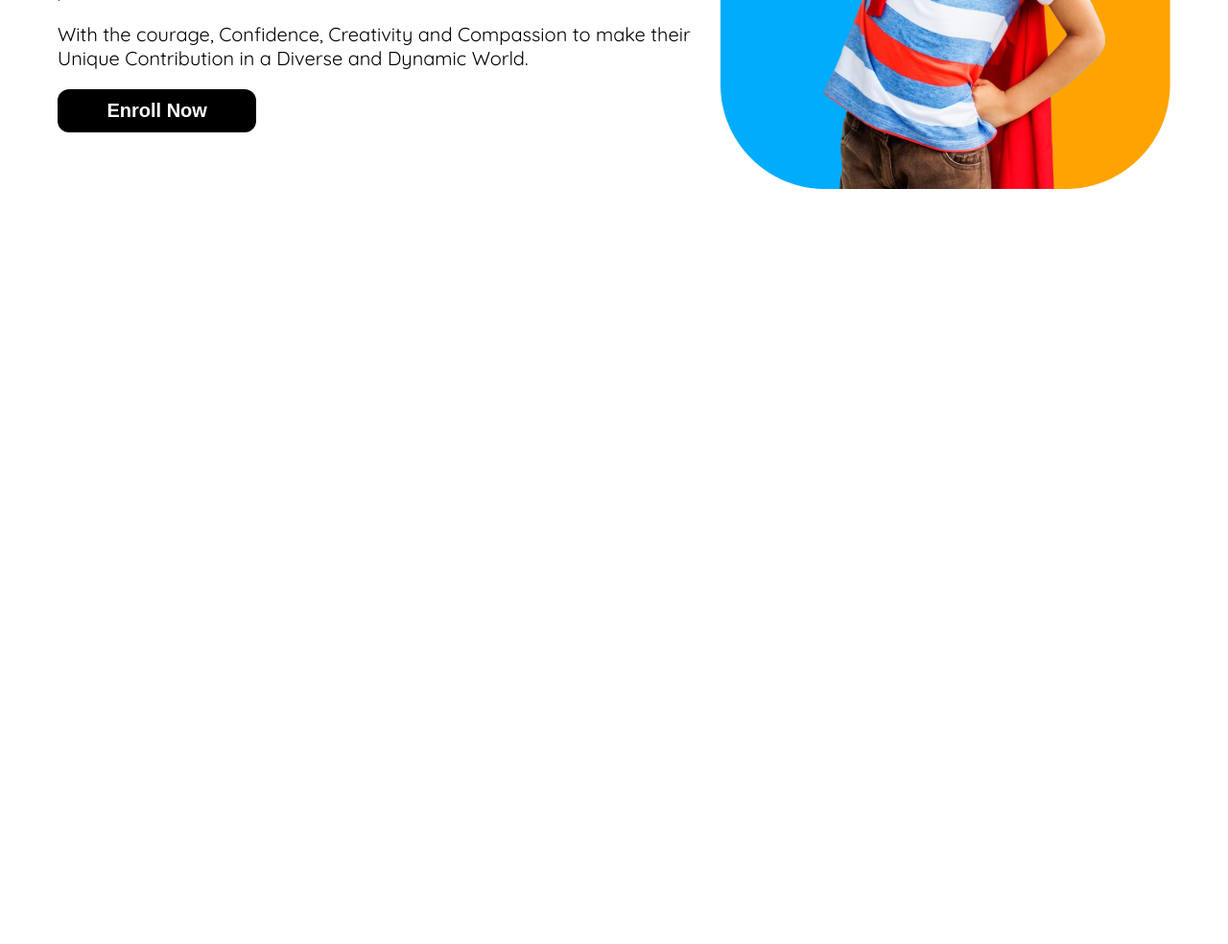
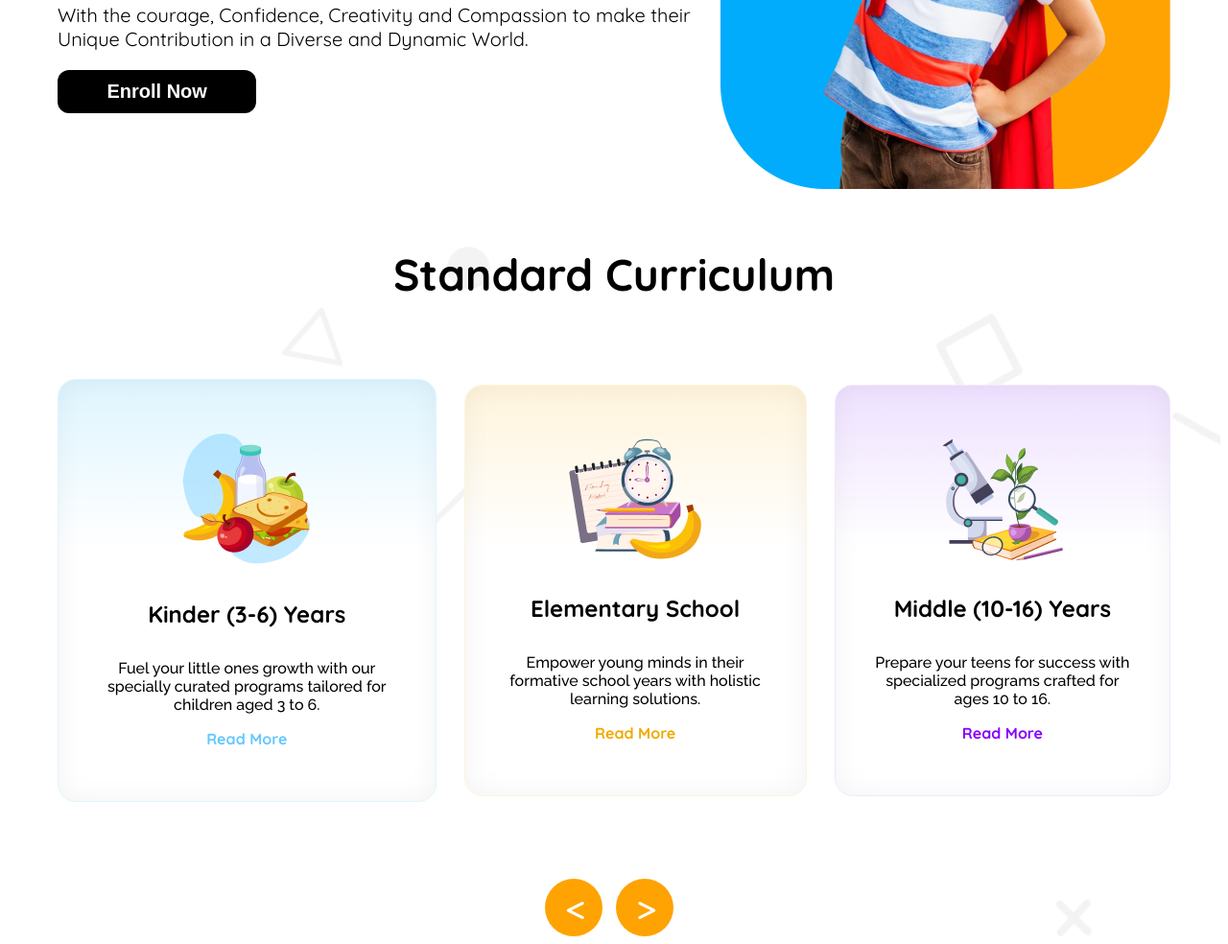
Before and after one commit to iftekhar08019/Kids-school-responsive-website, a plain HTML site: page index.html in a window 1280 px wide. Shown: the part 490-1474 px from the top of the page at 96% size. Before the commit the page ends 800 px from the top, so only its background shows below. Drawn offline with Linux system fonts and the light colour scheme.

Commit message:
curriculam section added for desktop

```diff
--- a/index.html
+++ b/index.html
@@ -37,14 +37,40 @@
       </nav>
       <div class="banner display-flex">
         <div class="content">
-            <h2><span id="empower">Empowering</span> students from small age <span id="vision">towards vision</span></h2>‚
+            <h2><span id="empower">Empowering</span> students from small age <span id="vision">towards vision</span></h2>
             <p>With the courage, Confidence, Creativity and Compassion to make their Unique Contribution in a Diverse and Dynamic World.</p>
             <button class="btn-primary">Enroll Now</button>
         </div>
         <img src="assets/hero-kids.png" alt="">
       </div>
     </header>
-    <main></main>
+    <main>
+        <section class="curriculum">
+            <h3>Standard Curriculum</h3>
+            <div class="curriculum-card-container display-flex">
+                <div class="curriculum-card1 txt-class">
+                    <img src="assets/kinder.png" alt="">
+                    <h4>Kinder (3-6) Years</h4>
+                    <p class="raleway-font">Fuel your little ones growth with our specially curated programs tailored for children aged 3 to 6. </p>
+                    <a id="read1">Read More</a>
+                </div>
+                <div class="curriculum-card2 txt-class">
+                    <img src="assets/elementary.png" alt="">
+                    <h4>Elementary School</h4>
+                    <p class="raleway-font">Empower young minds in their formative school years with holistic learning solutions. </p>
+                    <a id="read2" href="">Read More</a>
+                </div>
+                <div class="curriculum-card3 txt-class">
+                    <img src="assets/middle.png" alt="">
+                    <h4>Middle (10-16) Years</h4>
+                    <p class="raleway-font">Prepare your teens for success with specialized programs crafted for ages 10 to 16. </p>
+                    <a id="read3" href="">Read More</a>
+                </div>
+            </div>
+                <button class="btn-special" style="margin-right: 10px;"><i class="fa-solid fa-less-than"></i></button>
+                <button class="btn-special"><i class="fa-solid fa-greater-than"></i></button>
+        </section>
+    </main>
     <footer></footer>
   </body>
 </html>
--- a/styles/style.css
+++ b/styles/style.css
@@ -92,3 +92,81 @@
 #vision{
     color: rgb(1, 172, 253);
 }
+
+/* curriculum section */
+.curriculum-card-container{
+    max-width: 1160px;
+    margin: 80px auto;
+    justify-content: space-between;
+    align-items: center ;
+    gap: 29px;
+}
+
+.curriculum{
+    text-align: center;
+    background-image: url(../assets/bg.png);
+    background-size: cover;
+    background-repeat: no-repeat;
+
+}
+.curriculum h3{
+    font-weight: 700;
+    font-size: 2.875rem;
+    margin-top: 60px;
+}
+.curriculum-card1{
+    padding: 55px 40px;
+    border: 0.94px solid rgb(222, 245, 255);
+    border-radius: 18.86px;
+    box-shadow: inset 0px 0px 28.3px 0.94px rgba(0, 0, 0, 0.05);
+    background: linear-gradient(180.00deg, rgb(222, 245, 255),rgba(255, 255, 255, 0) 40%),rgb(255, 255, 255);
+}
+.curriculum-card2{
+    padding: 55px 40px;
+    border: 0.94px solid rgb(255, 244, 220);
+    border-radius: 18.86px;
+    box-shadow: inset 0px 0px 28.3px 0.94px rgba(0, 0, 0, 0.05);
+    background: linear-gradient(180.00deg, rgb(255, 244, 220),rgba(255, 255, 255, 0) 40%),rgb(255, 255, 255);
+}
+.curriculum-card3{
+    padding: 55px 40px;
+    border: 0.94px solid rgb(242, 232, 255);
+    border-radius: 18.86px;
+    box-shadow: inset 0px 0px 28.3px 0.94px rgba(0, 0, 0, 0.05);
+    background: linear-gradient(180.00deg, rgb(238, 225, 255),rgba(255, 255, 255, 0) 40%),rgb(255, 255, 255);
+}
+.txt-class h4{
+    font-size: 1.5rem;
+    font-weight: 700;
+}
+.txt-class p{
+    font-size: 1rem;
+    font-weight: 500;
+}
+.txt-class a{
+    text-decoration: none;
+    font-size: 1rem;
+    font-weight: 700;
+}
+#read1{
+    color: rgb(100, 200, 255);
+}
+#read2{
+    color: rgb(240, 170, 0);
+}
+#read3{
+    color: rgb(135, 0, 255);
+}
+.btn-special{
+    background-color: rgb(254, 163, 1);
+    border: 0.5px solid transparent;
+    border-radius: 30px;
+    color: white;
+    padding: 19px 22px;
+    font-weight: 900;
+    font-size: 1.5rem;
+    max-width: 60px;
+    max-height: 60px;
+    text-align: center;
+    margin-right: 10px;
+}
```
Also changed, not shown: 1 other file.
